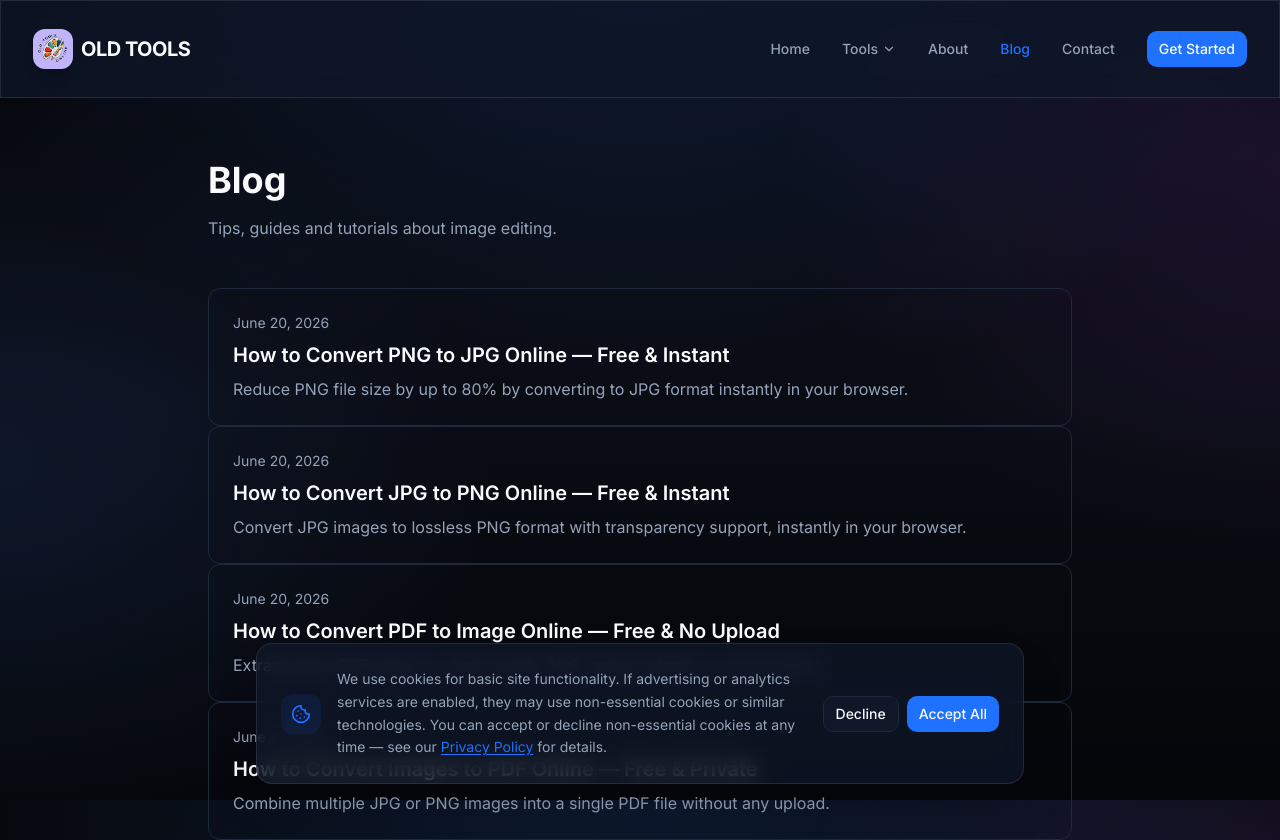
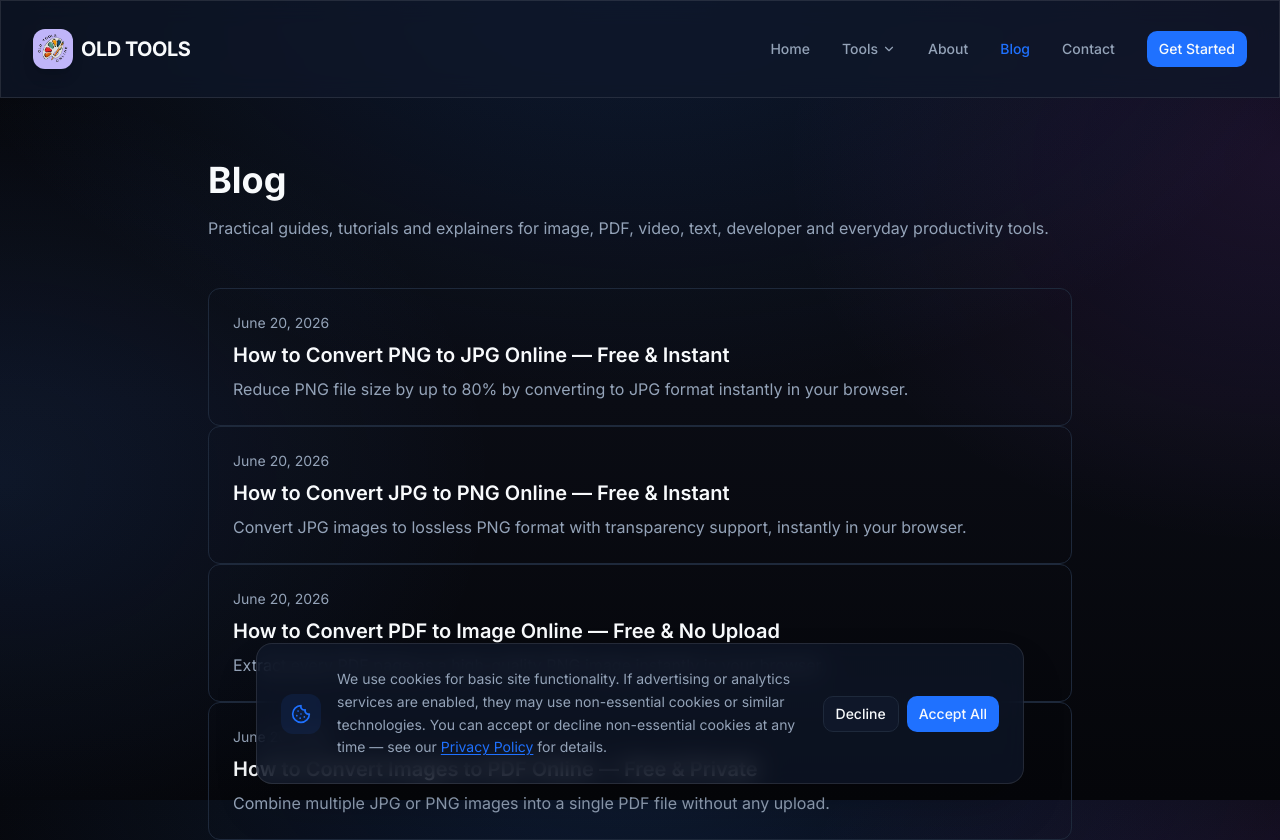
Before and after one commit to surajkumar122024-star/ok01, a Next.js app: page /blog in a window 1280 px wide. Shown: the top 840 px of the page. Built offline with nearby package versions, Linux system fonts and the light colour scheme.

Commit message:
Clarify blog topic coverage

```diff
--- a/src/app/blog/page.tsx
+++ b/src/app/blog/page.tsx
@@ -372,7 +372,7 @@ export default function BlogPage() {
   return (
     <main className="max-w-4xl mx-auto px-4 py-16">
       <h1 className="text-4xl font-bold mb-4">Blog</h1>
-      <p className="text-muted-foreground mb-12">Tips, guides and tutorials about image editing.</p>
+      <p className="text-muted-foreground mb-12">Practical guides, tutorials and explainers for image, PDF, video, text, developer and everyday productivity tools.</p>
       <div className="space-y-8">
         {blogs.map((blog) => (
           <Link href={`/blog/${blog.slug}`} key={blog.slug}>
```
